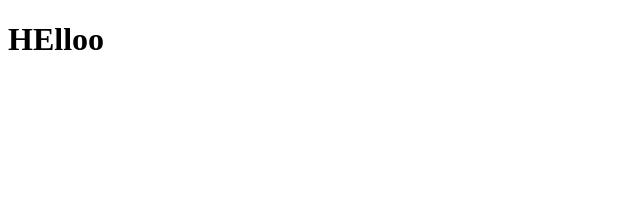
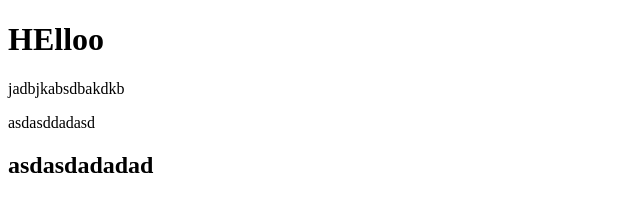
Before and after one commit to bug14/Background-generator2, a plain HTML site: page index.html in a window 1280 px wide. Shown: the whole page, without its empty margins (0-640 px from the left). Drawn offline with Linux system fonts and the light colour scheme.

Commit message:
new change

```diff
--- a/index.html
+++ b/index.html
@@ -5,5 +5,8 @@
 </head>
 <body>
 	<h1>HElloo</h1>
+	<p>jadbjkabsdbakdkb</p>
+	asdasddadasd
+	<h2>asdasdadadad</h2>
 </body>
 </html>
```
